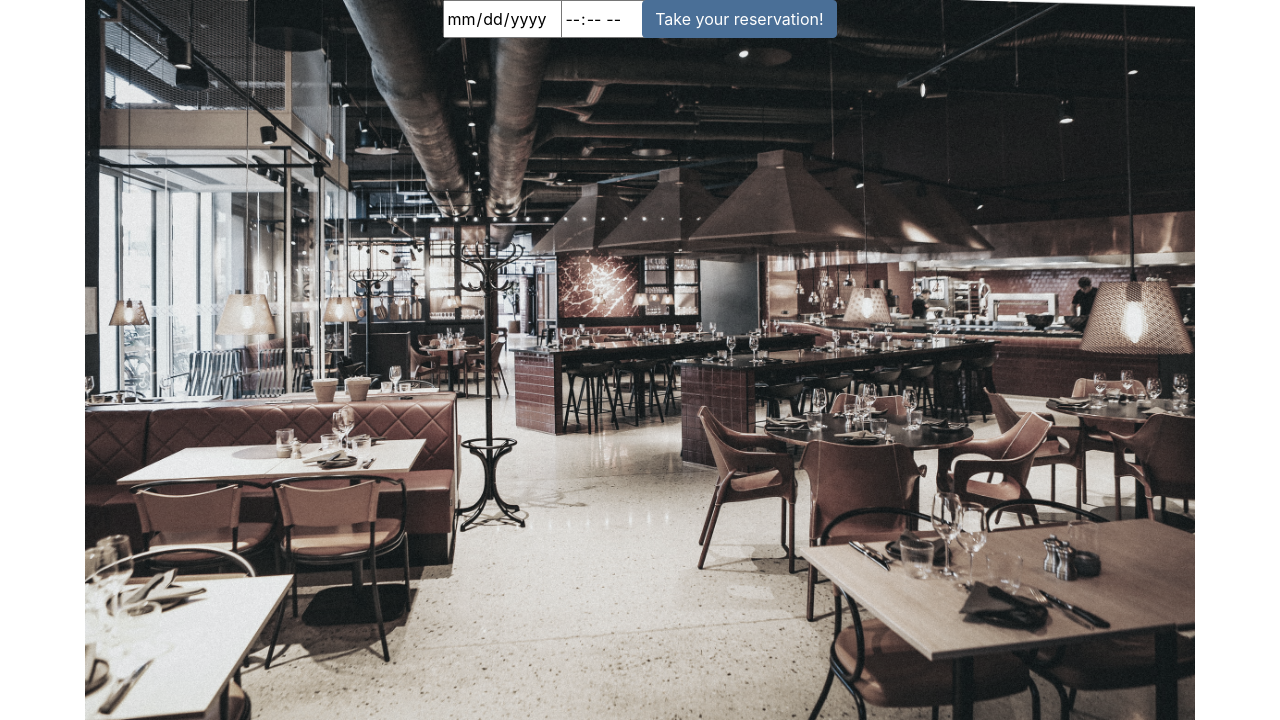
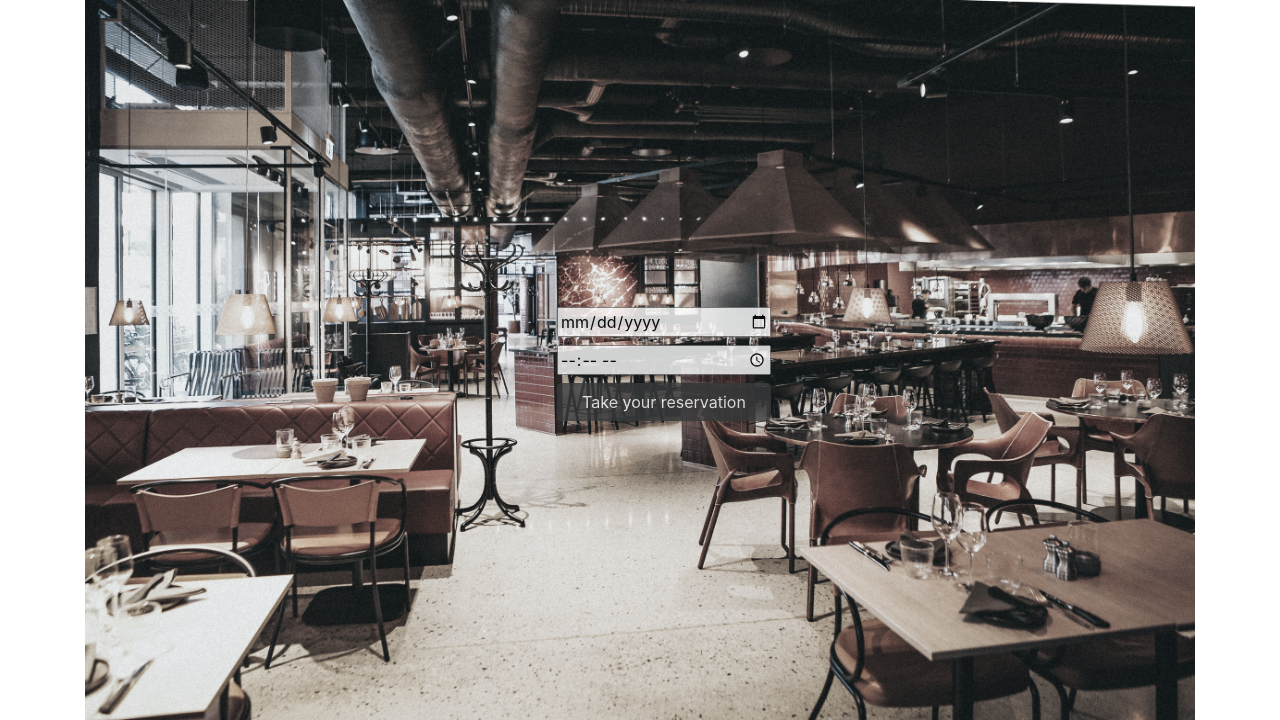
Before and after one commit to SylarK/barbRestaurant, a Django app: page /reservation in a window 1280 px wide. Shown: the part 112-832 px from the top of the page. Run offline with Django 3.2, Linux system fonts and the light colour scheme; some libraries are stand-ins or nearby versions.

Commit message:
Working in the confirm_reservation page logic.

```diff
--- a/restaurant/barbecue/static/barbecue/styles.css
+++ b/restaurant/barbecue/static/barbecue/styles.css
@@ -90,13 +90,25 @@ html, body{
 
 .form_reservation{
 
-    flex-direction: column;
-
+    margin-left: 3vh;
+    opacity: 80%;
+    width: 100%;
 
 }
 
+.form_reservation>input{
 
+    width: 100%;
+    cursor: pointer;
+    margin-top: 1vh;
 
+}
+
+.form_reservation:hover{
+
+    opacity: 100%;
+
+}
 
 
 /* ID's */
@@ -133,6 +145,9 @@ html, body{
     height: 90vh;
     filter: grayscale(70%);
     /*animation: backindex 4s forwards;*/
+    display: flex;
+    align-items: center;
+    justify-content: center;
 
 }
 
@@ -204,6 +219,15 @@ html, body{
 
 }
 
+#box_reservation{
+
+    background-color: gainsboro;
+    background-size: contain;
+    height: 50vh;
+    align-items: center;
+
+}
+
 
 @keyframes restaurant {
 
--- a/restaurant/barbecue/templates/barbecue/reservation.html
+++ b/restaurant/barbecue/templates/barbecue/reservation.html
@@ -12,17 +12,18 @@
 
         <div id="background_reservation">
 
-            <div class="d-flex form-reservation justify-content-center">
-
-                        <div class="row">
-                            <input type="date">
-                        </div>
-                        <div class="row">
-                            <input type="time">
-                        </div>
-                        <div class="row">
-                            <button type="submit" class="btn btn-primary">Take your reservation!</button>
-                        </div>
+                        <form action="" method="post">
+                            {% csrf_token %}
+                            <div class="form_reservation">
+                                <input type="date" name="date_reserve" id="date_reserve" required>
+                            </div>
+                            <div class="form_reservation" >
+                                <input type="time" name="time_reserve" id="time_reserve" required>
+                            </div>
+                            <div class="form_reservation">
+                                <input type="submit" class="btn btn-dark" value="Take your reservation">
+                            </div>
+                        </form>
 
             </div>
 
--- a/restaurant/barbecue/views.py
+++ b/restaurant/barbecue/views.py
@@ -16,4 +16,16 @@ def menu(request):
 
 def reservation(request):
 
-    return render(request, "barbecue/reservation.html")
+    #open a default page
+    if(request.method == 'GET'):
+        return render(request, "barbecue/reservation.html")
+    else:
+        time_reserve = request.POST['time_reserve']
+        date_reserve = request.POST['date_reserve']
+
+        return render(request, "barbecue/confirm.html", {
+
+            'time_reserve':time_reserve,
+            'date_reserve':date_reserve
+
+        })
--- a/restaurant/manage.py
+++ b/restaurant/manage.py
@@ -1,4 +1,3 @@
-#!/usr/bin/env python
 """Django's command-line utility for administrative tasks."""
 import os
 import sys
```
Also changed, not shown: restaurant/barbecue/templates/barbecue/confirm.html (added, +26 -0 lines).
